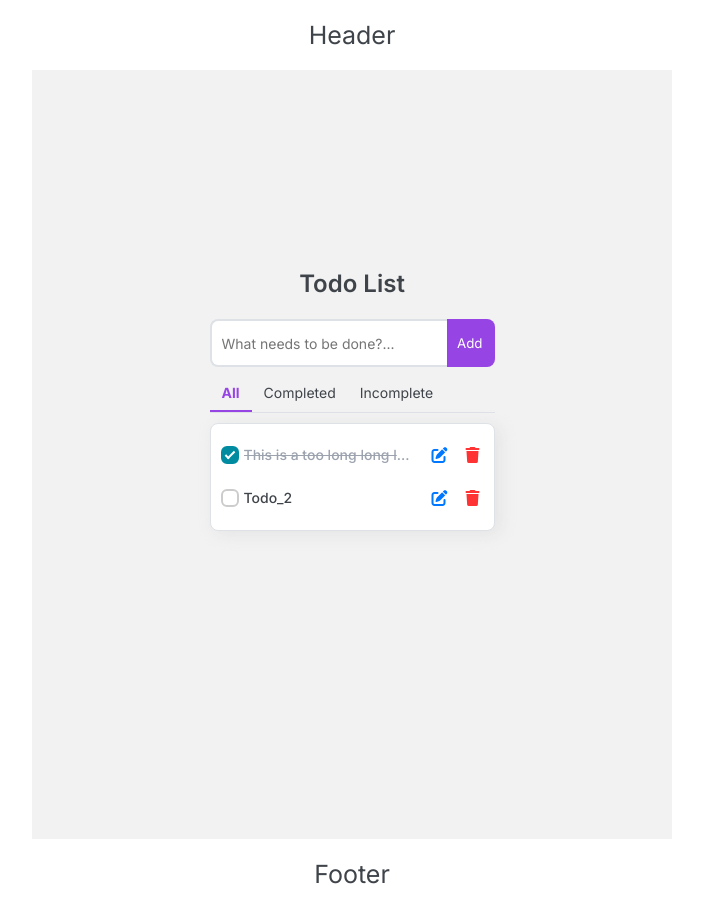
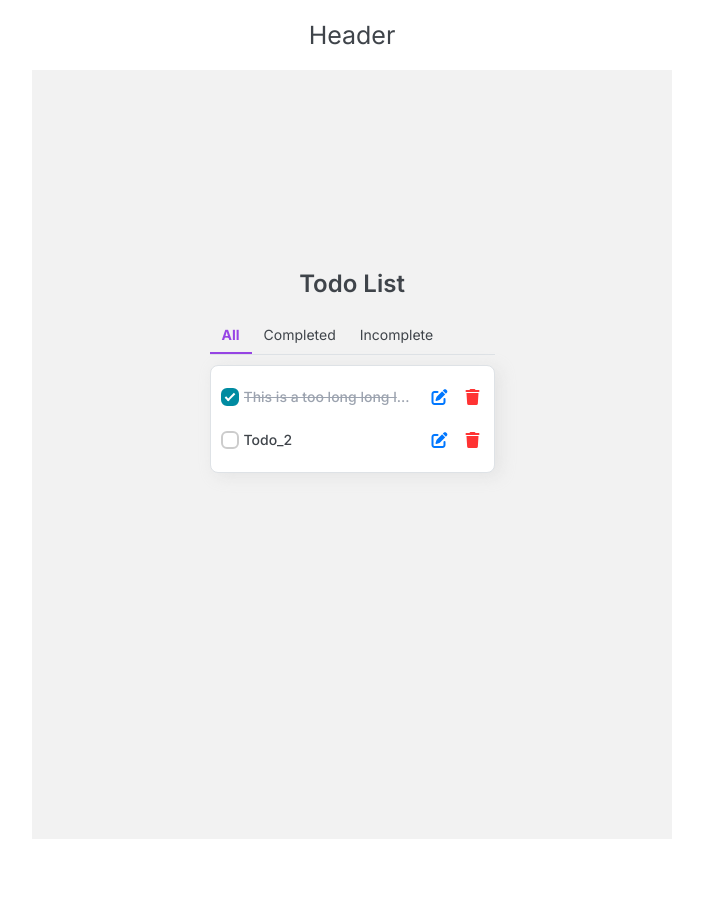
Before and after one commit to MH-HoangMV/MH-Intern, a Vue app: page / in a window 1280 px wide. Shown: the whole page, without its empty margins (288-991 px from the left). After the commit the page ends 839 px from the top, so only its background shows below. Built offline with nearby package versions, Linux system fonts and the light colour scheme.

Commit message:
pre test

```diff
--- a/src/App.vue
+++ b/src/App.vue
@@ -2,7 +2,7 @@
   <div id="app">
     <HeaderComponent />
     <TodoList />
-    <FooterComponent><template #footer>Footer</template></FooterComponent>
+    <!-- <FooterComponent><template #footer>Footer</template></FooterComponent> -->
   </div>
 </template>
 
--- a/src/components/Todos/TodoList.vue
+++ b/src/components/Todos/TodoList.vue
@@ -2,13 +2,13 @@
   <div class="container">
     <section class="todo-list">
       <h1 class="heading">Todo List</h1>
-      <TodoInput
+      <!-- <TodoInput
         :content="content"
         :editingId="editingId"
         @update="content = $event"
         @addOrUpdate="addOrUpdateTodo"
         ref="input-todo"
-      />
+      /> -->
       <FilterTabs
         :tabs="tabs"
         :currentTab="currentTab"
```
